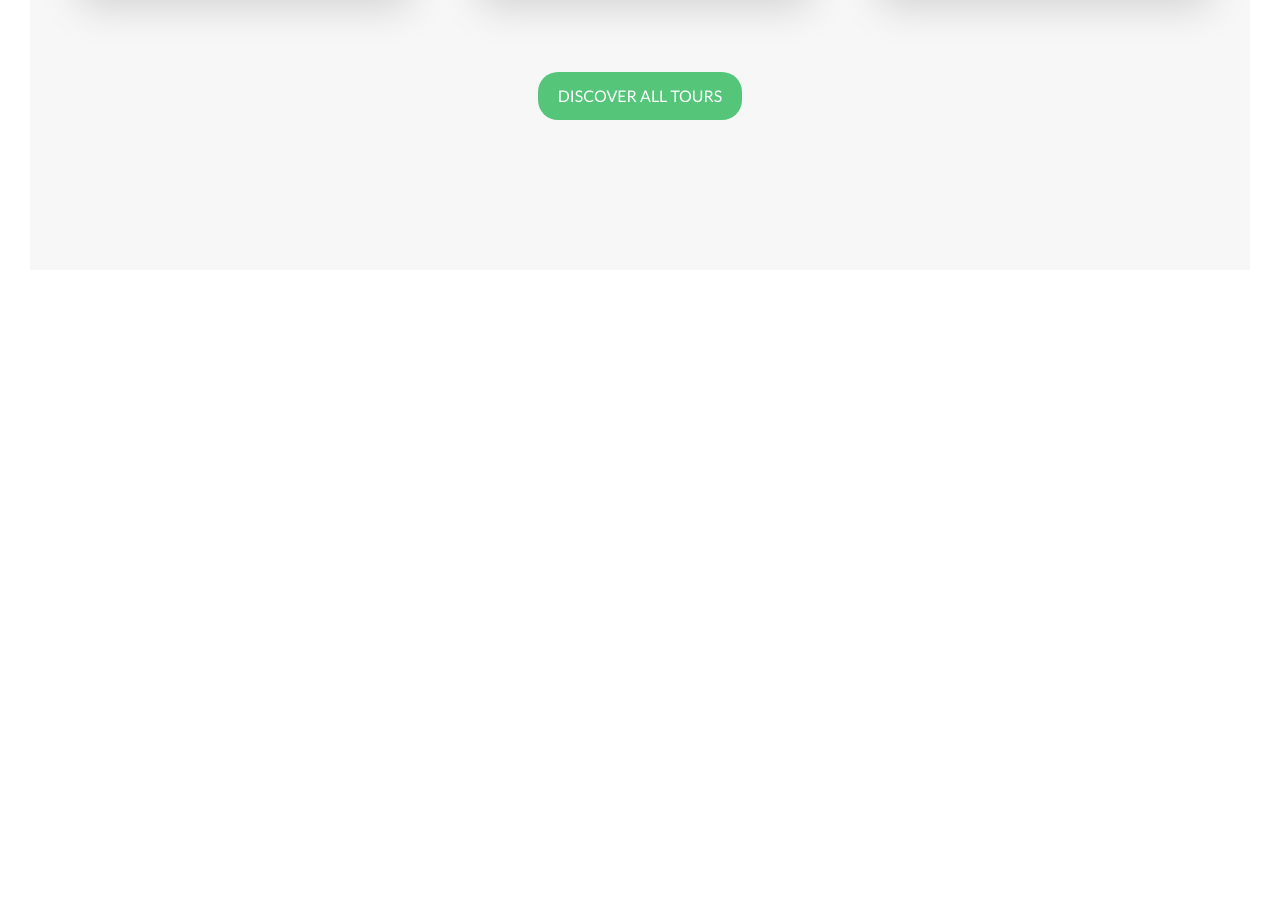
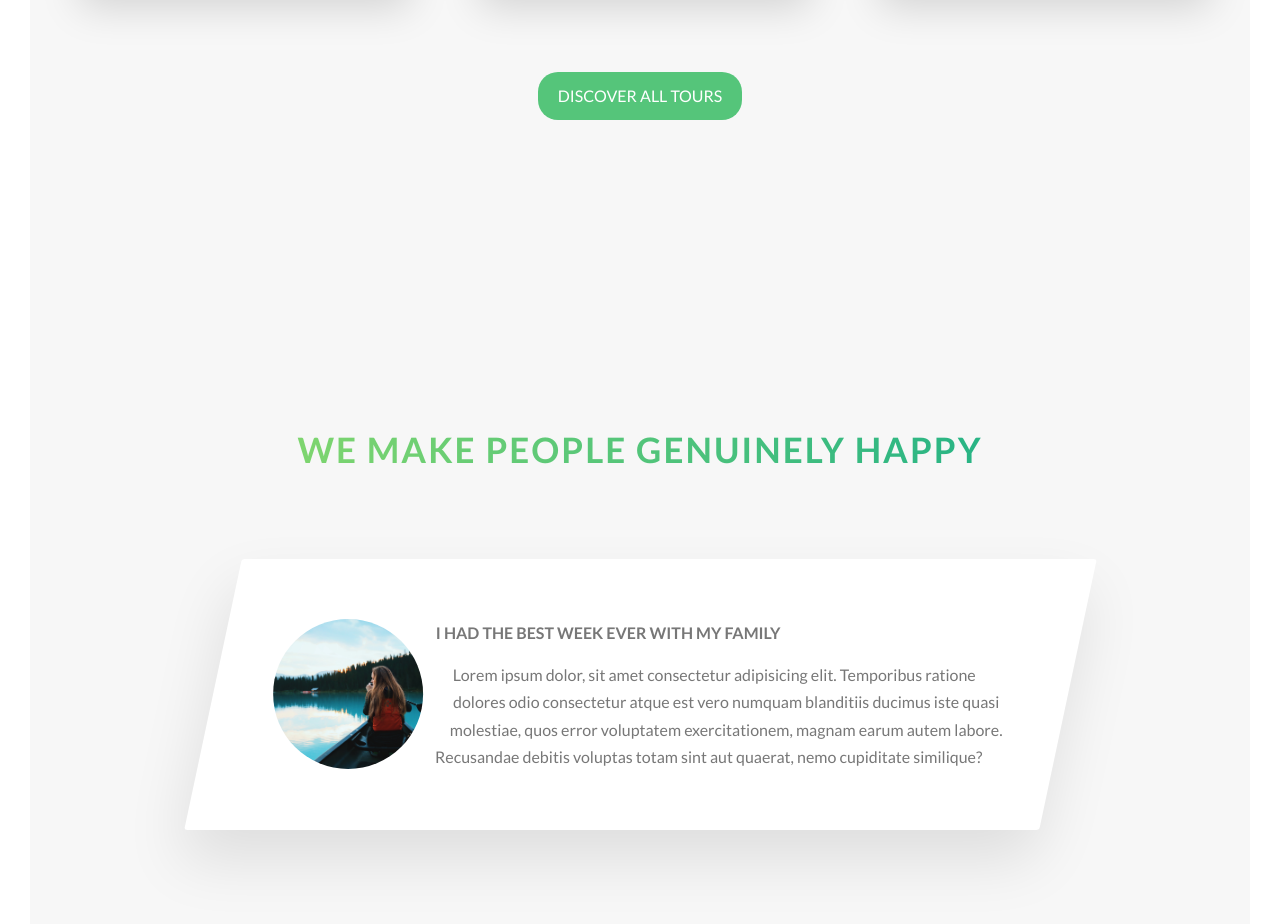
Before and after one commit to NaraeJang/01-SASS-Natours, a website: page dist/index.html in a window 1280 px wide. Shown: the part 3065-3989 px from the top of the page. Before the commit the page ends 3365 px from the top, so only its background shows below. Drawn offline with Linux system fonts and the light colour scheme.

Commit message:
Building the stories section - 01

```diff
--- /dev/null
+++ b/scss/components/_story.scss
@@ -0,0 +1,33 @@
+.story {
+  width: 75%;
+  margin: 0 auto;
+  box-shadow: 0 3rem 6rem rgba($cc-black, 0.1);
+  background: $cc-white;
+  border-radius: 3px;
+  padding: 6rem;
+  padding-left: 9rem;
+  font-size: $default-font-size;
+  transform: skewX(-12deg);
+
+  &__shape {
+    width: 15rem;
+    height: 15rem;
+    float: left;
+
+    shape-outside: content-box circle(50% at 50% 50%);
+    -webkit-shape-outside: content-box circle(50% at 50% 50%);
+
+    clip-path: circle(50% at 50% 50%);
+    -webkit-clip-path: circle(50% at 50% 50%);
+
+    transform: translateX(-3rem) skewX(12deg);
+  }
+
+  &__img {
+    height: 100%;
+  }
+
+  &__text {
+    transform: skewX(12deg);
+  }
+}
--- a/scss/main.scss
+++ b/scss/main.scss
@@ -11,6 +11,7 @@
 @import "components/composition";
 @import "components/feature-box";
 @import "components/card";
+@import "components/story";
 
 @import "layout/header";
 @import "layout/grid";
--- a/scss/pages/_home.scss
+++ b/scss/pages/_home.scss
@@ -26,3 +26,8 @@
   padding: 25rem 0 15rem 0;
   margin-top: -10rem;
 }
+
+.section-stories {
+  background-color: $cc-grey-light-1;
+  padding: 15rem 0;
+}
```
Also changed, not shown: dist/css/main.css, dist/index.html.
